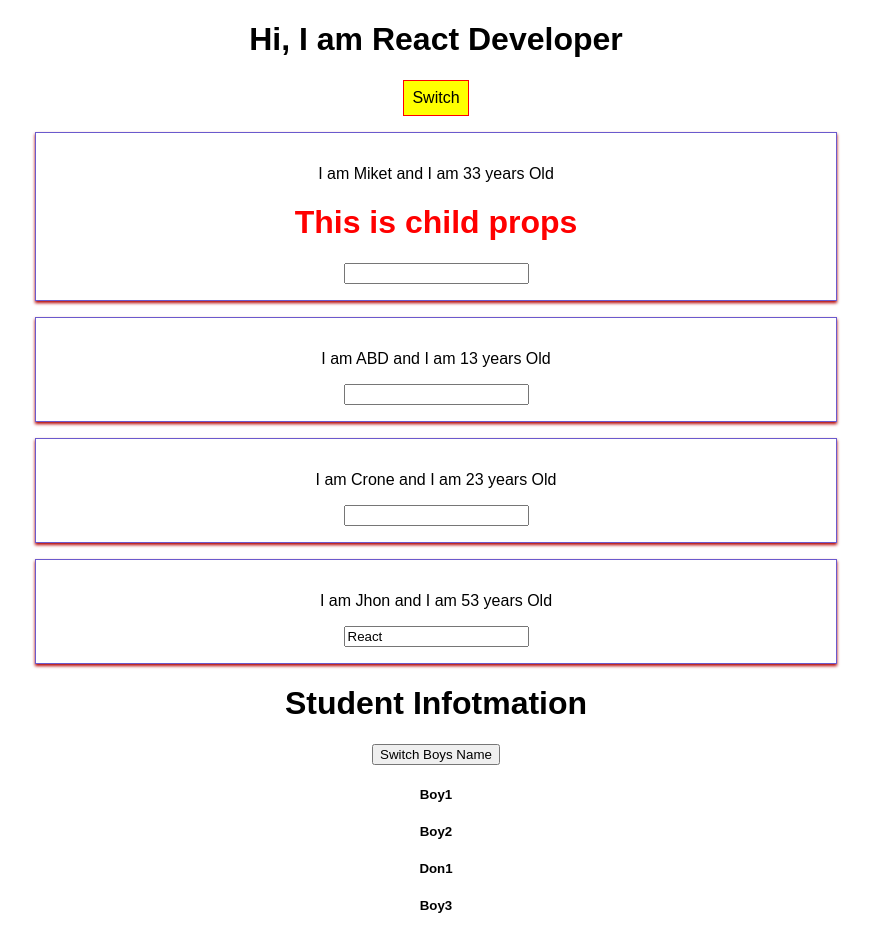
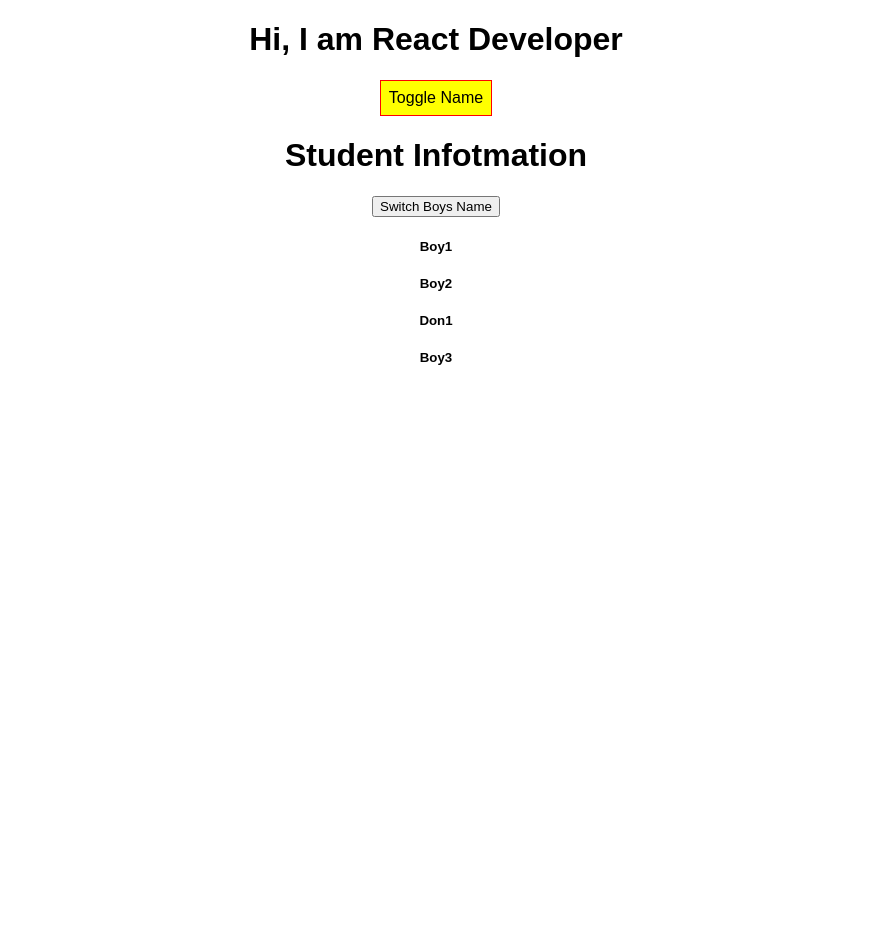
Before and after one commit to aniketbumbc/React-Practice, a React (Create React App) app: page / in a window 1280 px wide. Shown: the whole page, without its empty margins (204-1075 px from the left). After the commit the page ends 800 px from the top, so only its background shows below. Built offline with nearby package versions, Linux system fonts and the light colour scheme.

Commit message:
conditional Render

```diff
--- a/src/App.js
+++ b/src/App.js
@@ -11,7 +11,8 @@ class App extends Component {
       { name: "ABD", age: 13 },
       { name: "Crone", age: 23 },
       { name: "Jhon", age: 53 }
-    ]
+    ],
+    showPersons: false
   };
 
   switchNameHandler = newName => {
@@ -32,21 +33,24 @@ class App extends Component {
     });
   };
 
+  togglePersonHandler = () => {
+    const currentShow = this.state.showPersons;
+    this.setState({ showPersons: !currentShow });
+  };
+
   render() {
     const style = {
-      backgroundColor:'yellow',
-      font:'inherit',
-      border:'1px solid red',
-      padding:'8px',
-      cursor:'pointer'
-    }
-    return (
-      <div className="App">
-        <h1> Hi, I am {this.state.tech} Developer</h1>
-        <button style = {style}
-        onClick={() => this.switchNameHandler("Bunyyyy")}>
-          Switch
-        </button>
+      backgroundColor: "yellow",
+      font: "inherit",
+      border: "1px solid red",
+      padding: "8px",
+      cursor: "pointer"
+    };
+
+    let persons = null;
+    if(this.state.showPersons){
+      persons = (
+          <div>
           <Person
             name={this.state.person[0].name}
             age={this.state.person[0].age}
@@ -68,6 +72,17 @@ class App extends Component {
             change={this.nameChangeHandler}
             tech={this.state.tech}
           />
+        </div>
+      )
+    }
+
+    return (
+      <div className="App">
+        <h1> Hi, I am {this.state.tech} Developer</h1>
+        <button style={style} onClick={this.togglePersonHandler}>
+          Toggle Name
+        </button>
+        {persons}
         <Student />
       </div>
     );
```
Lines whose indentation alone changed are shown as unchanged.
